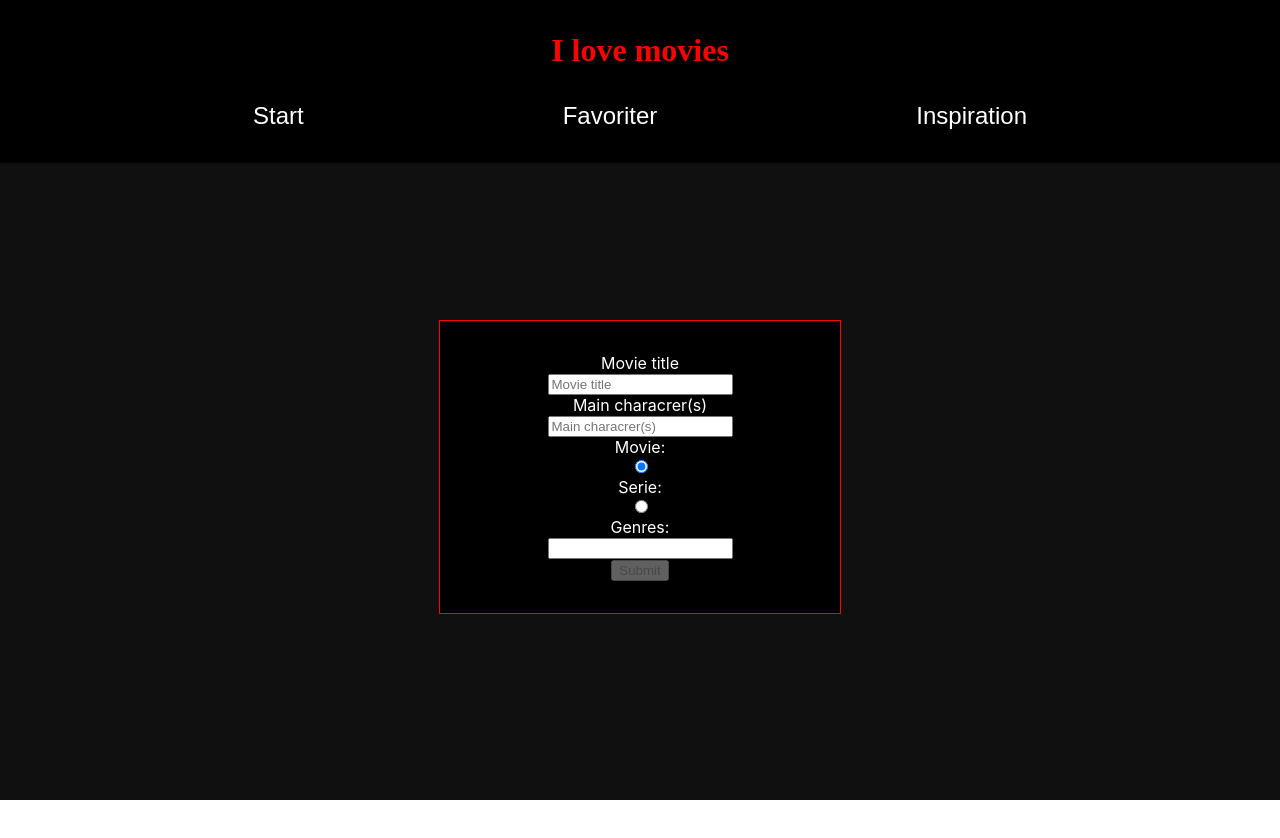
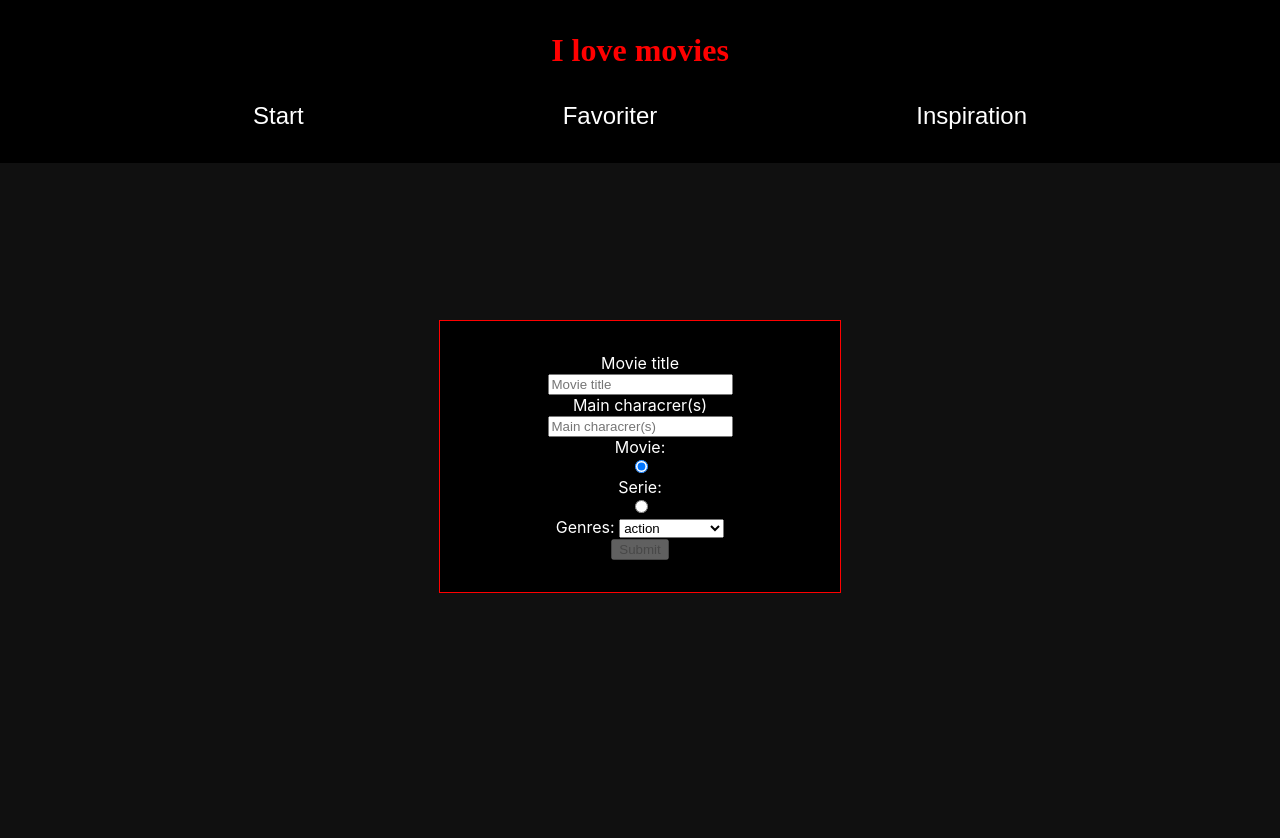
Before and after one commit to RobinMagnevik/I-Love-Movies, a React (Create React App) app: page / in a window 1280 px wide. Shown: the top 838 px of the page. Before the commit the page ends 800 px from the top, so only its background shows below. Built offline with nearby package versions, Linux system fonts and the light colour scheme.

Commit message:
validation

```diff
--- a/src/App.js
+++ b/src/App.js
@@ -2,11 +2,15 @@ import React from 'react';
 import './App.css';
 // import MoviesForm from './components/MoviesForm';
 import AddTitles from './components/AddTitles'
+import Header from './components/header/Header'
 
 function App() {
 	return (
 		<div className="App">
+			<Header/>
+			<div className="add-title-page">
 			<AddTitles />
+			</div>
 		</div>
 	);
 }
--- a/src/components/AddTitles.jsx
+++ b/src/components/AddTitles.jsx
@@ -1,12 +1,10 @@
 import React from 'react'
 import MoviesForm from './MoviesForm'
-import Header from './header/Header'
 import '../cssFolder/addTitles.css'
 
 const AddTitles = () => {
 	return (
 		<div className="container">
-			<Header/>
 			<div className="add-title-container">
 				<MoviesForm/>
 			</div>
--- a/src/components/MoviesForm.js
+++ b/src/components/MoviesForm.js
@@ -5,18 +5,18 @@ const validate = v => {
 	const errors = {}
 	if (!v.movieTitle) {
 		errors.movieTitle = '(Required)'
-	} else if(v.movieTitle.length < 1){
+	} else if(v.movieTitle.length < 2){
 		errors.movieTitle = 'Must be more than one (1) character'
 	}
 	if (!v.mainCharacter) {
 		errors.mainCharacter = '(Required)'
-	} else if(isNaN(Number(v.mainCharacter))){
+	} else if(!isNaN(v.mainCharacter)){
 		errors.mainCharacter = 'Cannot be a number'
 	}
 	return errors
 }
 
-const fields = ({input, label, type, checked, meta: { touched, error }}) => (
+const fields = ({input, label, type, checked, select, meta: { touched, error }}) => (
 	<div>
 		<label>{label}</label>{touched && (error && <span className="errorMessage">{error}</span>) }
 		<div>
@@ -43,7 +43,7 @@ const MoviesForm = ({handleSubmit, valid}) => (
 			</div>
 			<div>
 				<label htmlFor="genres">Genres: </label>
-				<Field component={fields} name="genres" id="genres">
+				<Field component="select" name="genres" id="genres">
 					<option value="action">action</option>
 					<option value="anime">anime</option>
 					<option value="familj">familj</option>
```
